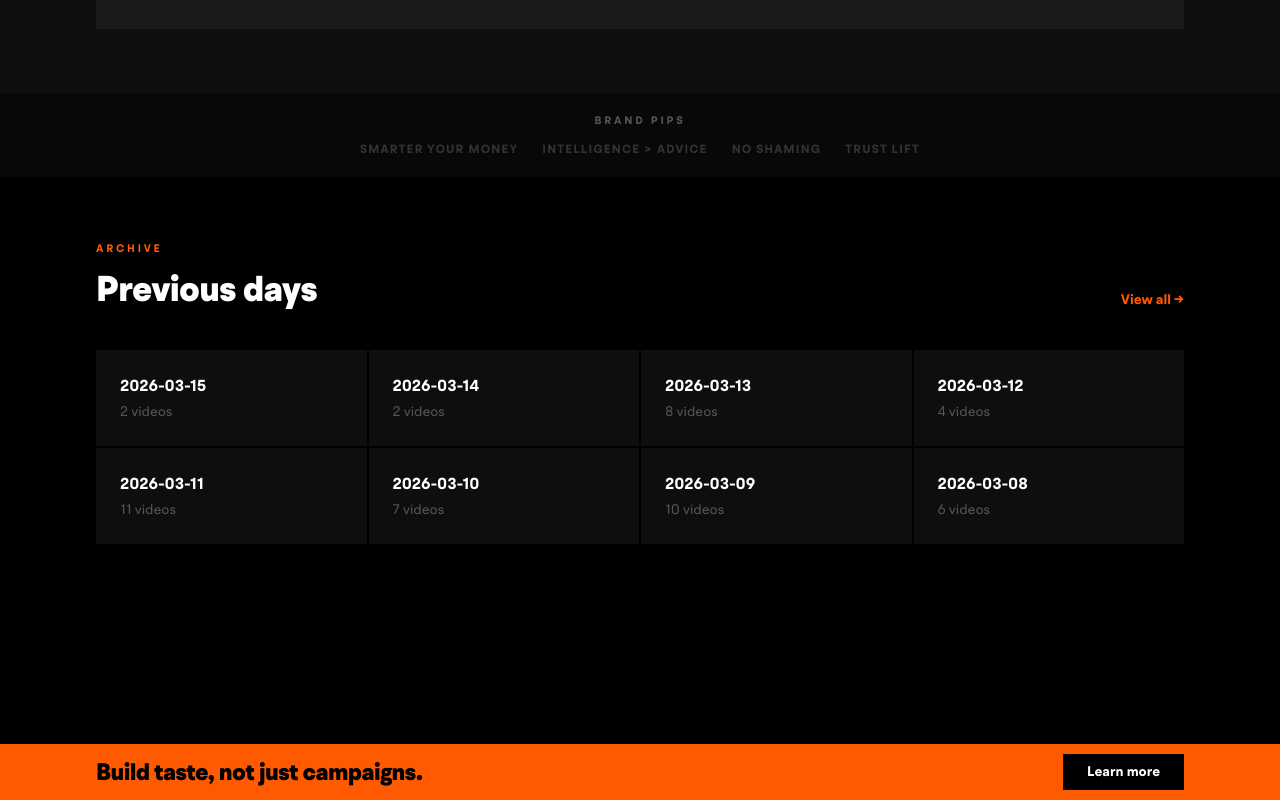
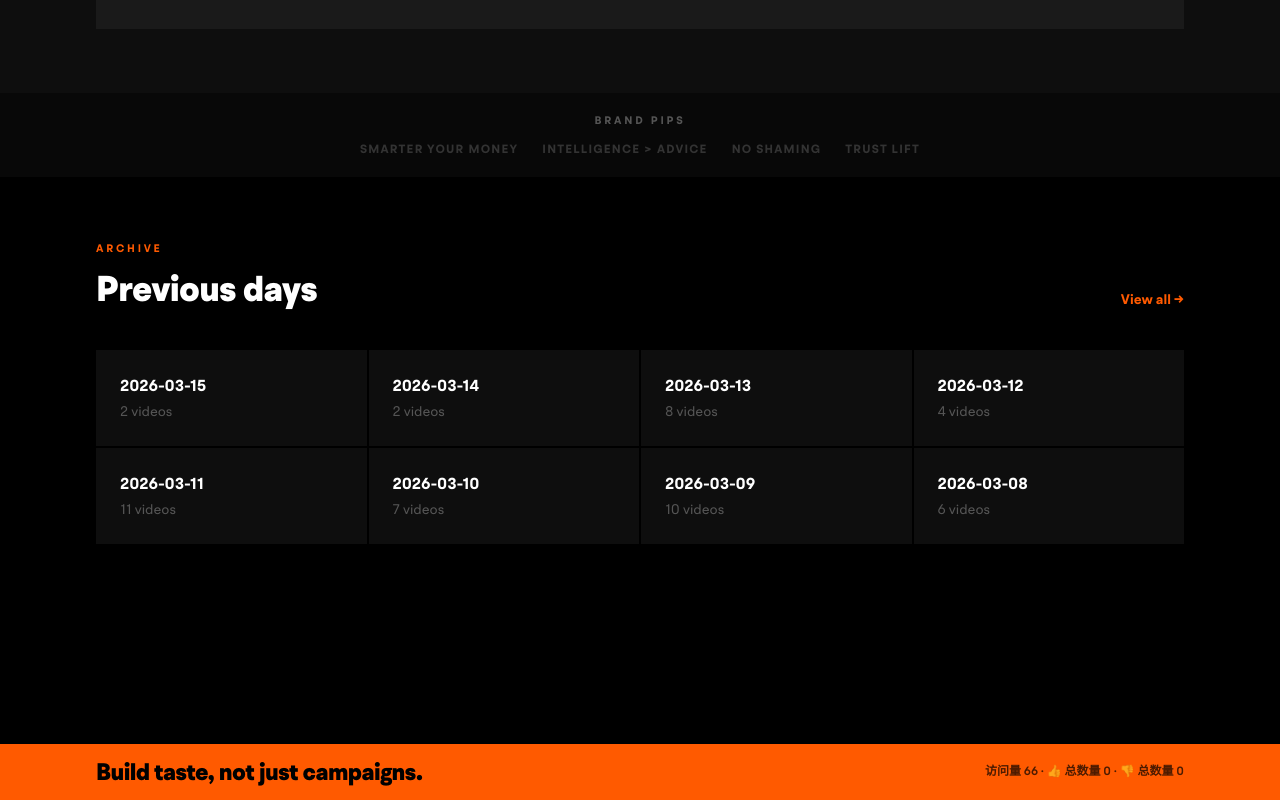
Before and after one commit to kylelinger/yt-inspo-web, a Next.js app: page / in a window 1280 px wide. Shown: the part 2075-2875 px from the top of the page. Built offline with nearby package versions, Linux system fonts and the light colour scheme; no server answers; the database is empty.

Commit message:
feat(footer): replace CTA button with visits and total thumbs stats

```diff
--- a/src/app/layout.tsx
+++ b/src/app/layout.tsx
@@ -4,6 +4,8 @@ import "./globals.css";
 import { HydrateProvider } from "@/components/HydrateProvider";
 import { AuthProvider } from "@/components/AuthProvider";
 import NavBar from "@/components/NavBar";
+import FooterStats from "@/components/FooterStats";
+import videosData from "@/../public/data/videos.json";
 
 const brHendrix = localFont({
   src: [
@@ -32,6 +34,8 @@ export default function RootLayout({
 }: Readonly<{
   children: React.ReactNode;
 }>) {
+  const visits = (videosData as Array<{ id: string }>).length;
+
   return (
     <html lang="zh" className="dark">
       <body className={`${brHendrix.className} ${brHendrix.variable} antialiased`}>
@@ -64,9 +68,7 @@ export default function RootLayout({
           <div className="section-full section-accent min-h-14">
             <div className="section-inner h-full flex flex-col sm:flex-row items-center justify-between gap-3 sm:gap-0 py-3 sm:py-0 sm:h-14">
               <h2 className="text-sm sm:text-2xl font-black tracking-tight text-black text-center sm:text-left leading-tight">Build taste, not just campaigns.</h2>
-              <a href="/about" className="bg-black px-6 py-2 text-sm font-bold text-white transition-transform hover:scale-105 shrink-0">
-                Learn more
-              </a>
+              <FooterStats visits={visits} />
             </div>
           </div>
         </footer>
--- /dev/null
+++ b/src/components/FooterStats.tsx
@@ -0,0 +1,32 @@
+"use client";
+
+import { useEffect, useMemo, useState } from "react";
+
+type FeedbackCounts = Record<string, { thumbsup?: number; thumbsdown?: number }>;
+
+export default function FooterStats({ visits }: { visits: number }) {
+  const [counts, setCounts] = useState<FeedbackCounts>({});
+
+  useEffect(() => {
+    fetch(`/api/feedback?_t=${Date.now()}`, { cache: "no-store" })
+      .then((r) => r.json())
+      .then((data) => setCounts(data.feedbackCounts || {}))
+      .catch(() => setCounts({}));
+  }, []);
+
+  const { up, down } = useMemo(() => {
+    let up = 0;
+    let down = 0;
+    for (const c of Object.values(counts)) {
+      up += Number(c.thumbsup || 0);
+      down += Number(c.thumbsdown || 0);
+    }
+    return { up, down };
+  }, [counts]);
+
+  return (
+    <div className="text-[11px] sm:text-xs font-semibold text-black/70 text-center sm:text-right leading-relaxed">
+      访问量 {visits} · 👍 总数量 {up} · 👎 总数量 {down}
+    </div>
+  );
+}
```
